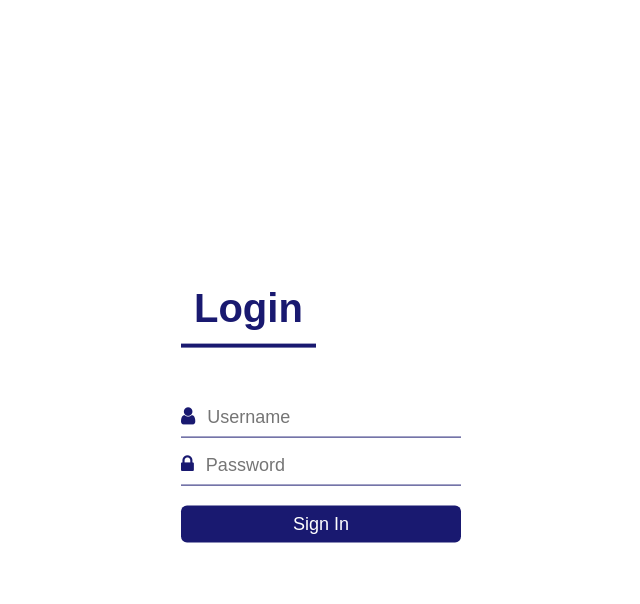
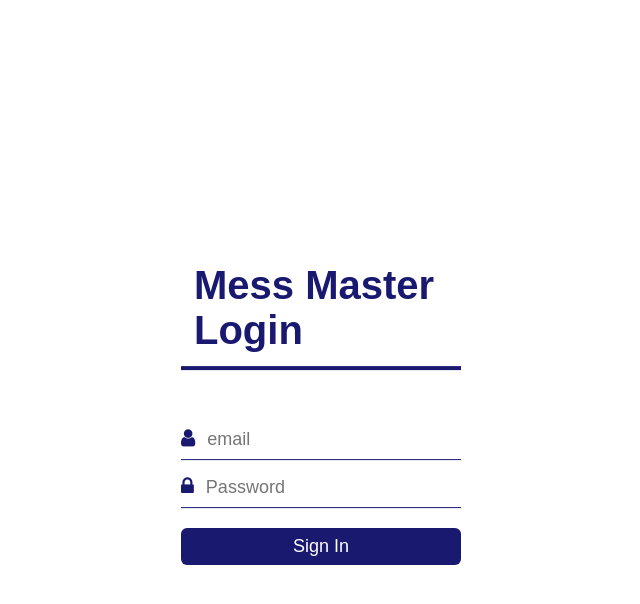
Before and after one commit to TheKaushikGoswami/Mess-Rating, a PHP site: page /login.php in a window 1280 px wide. Shown: the top 604 px of the page, without its empty margins (319-959 px from the left). Run offline with PHP 8.4, Linux system fonts and the light colour scheme.

Commit message:
login of mess master, mess items done

```diff
--- a/login.php
+++ b/login.php
@@ -4,37 +4,19 @@ include_once('config.php');
 include_once('database.php');
 
 $db = new Database();
-function test_input($data) {
 
-	$data = trim($data);
-	$data = stripslashes($data);
-	$data = htmlspecialchars($data);
-	return $data;
+
+if (isset($_POST['login'])) {
+    $email = $_POST['email'];
+    $password = $_POST['password'];
+	if ($email == 'mess@geetauniversity.edu.in' || $password == 'mess@123') {
+        session_start();
+        $_SESSION['email'] = $email;
+        header('location:mess.php');
+    } else {
+        echo "<script>alert('Email or password is incorrect.')</script>";
+    }
 }
-
-if ($_SERVER["REQUEST_METHOD"] == "POST") {
-
-	$username = test_input($_POST["username"]);
-	$password = test_input($_POST["password"]);
-	$stmt = $db->select("SELECT * FROM users");
-
-$users = mysqli_fetch_all($stmt, MYSQLI_ASSOC);
-
-	foreach($users as $user) {
-
-		if(($user['email'] == $username) &&
-			($user['password'] == $password)) {
-				header("location: mess.php");
-		}
-		else {
-			echo "<script language='javascript'>";
-			echo "alert('WRONG INFORMATION')";
-			echo "</script>";
-			die();
-		}
-	}
-}
-
 ?>
 
 
@@ -54,12 +36,12 @@ $users = mysqli_fetch_all($stmt, MYSQLI_ASSOC);
 <body>
 	<form action="" method="post">
 		<div class="login-box">
-			<h1>Login</h1>
+			<h1>Mess Master Login</h1>
 
 			<div class="textbox">
 				<i class="fa fa-user" aria-hidden="true"></i>
-				<input type="text" placeholder="Username"
-						name="username" value="">
+				<input type="text" placeholder="email"
+						name="email" value="">
 			</div>
 
 			<div class="textbox">
```
Also changed, not shown: mess.php (+7 -4 lines).
